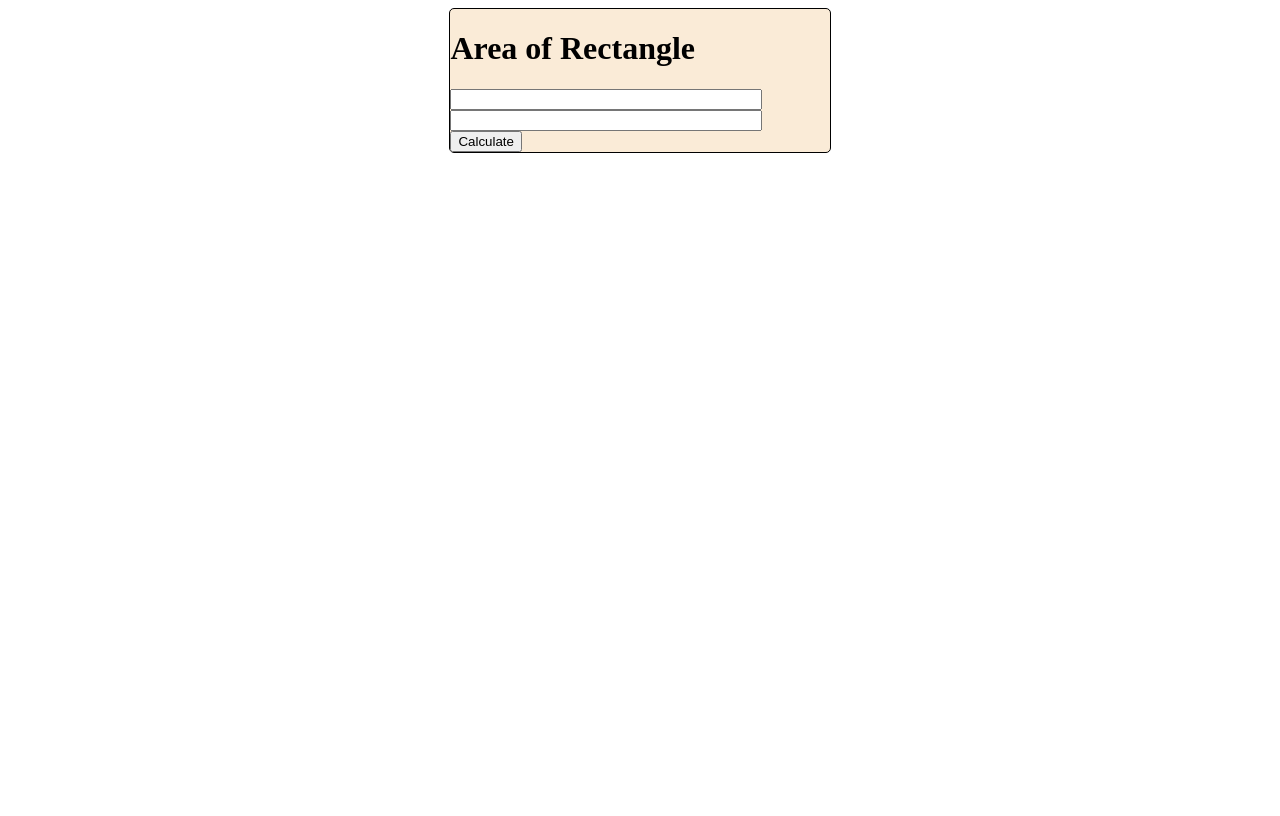
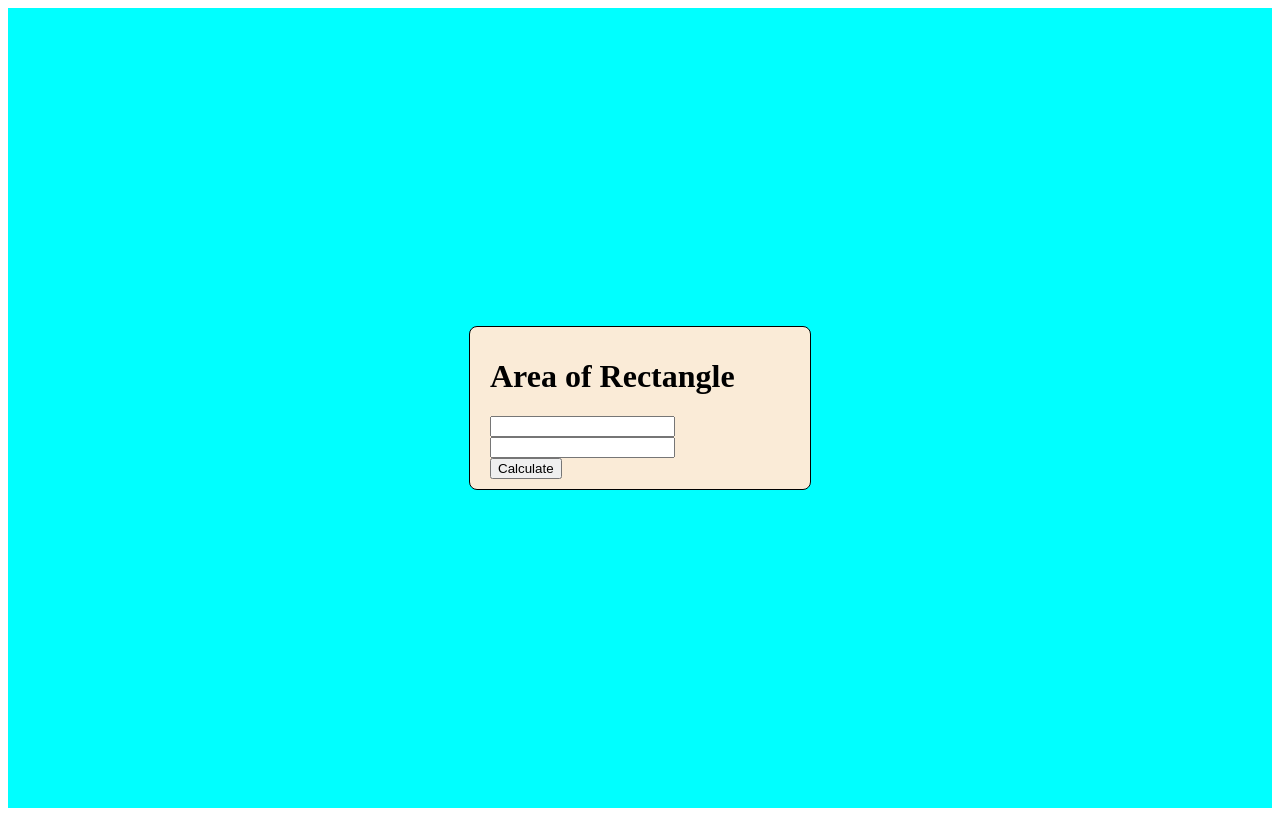
Before and after one commit to HarshadaGharate/Rectangle_Area, a plain HTML site: page index.html in a window 1280 px wide. Drawn offline with Linux system fonts and the light colour scheme.

Commit message:
css added to box

```diff
--- a/index.html
+++ b/index.html
@@ -8,15 +8,16 @@
         .container{
             display: flex;
             justify-content: center;
+            align-items: center;
+            height: 100vh;
+            background-color: aqua;
         }
         .calc{
             border: 1px solid black;
-            border-radius: 5px;
+            border-radius: 8px;
             background-color: antiquewhite;
-            width: 30%;
-        }
-        .inp{
-            width: 80%;
+            width: 300px;
+            padding: 10px 20px;
         }
     </style>
 </head>
```
